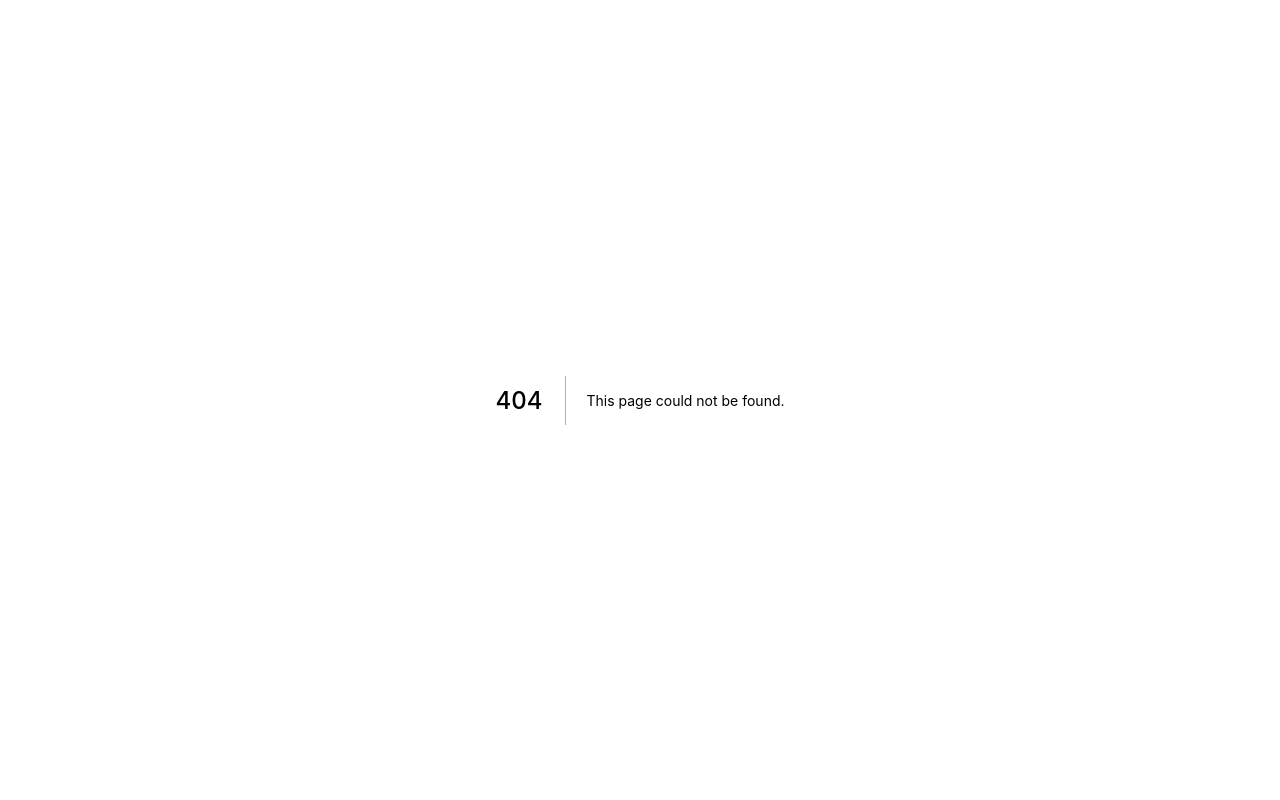
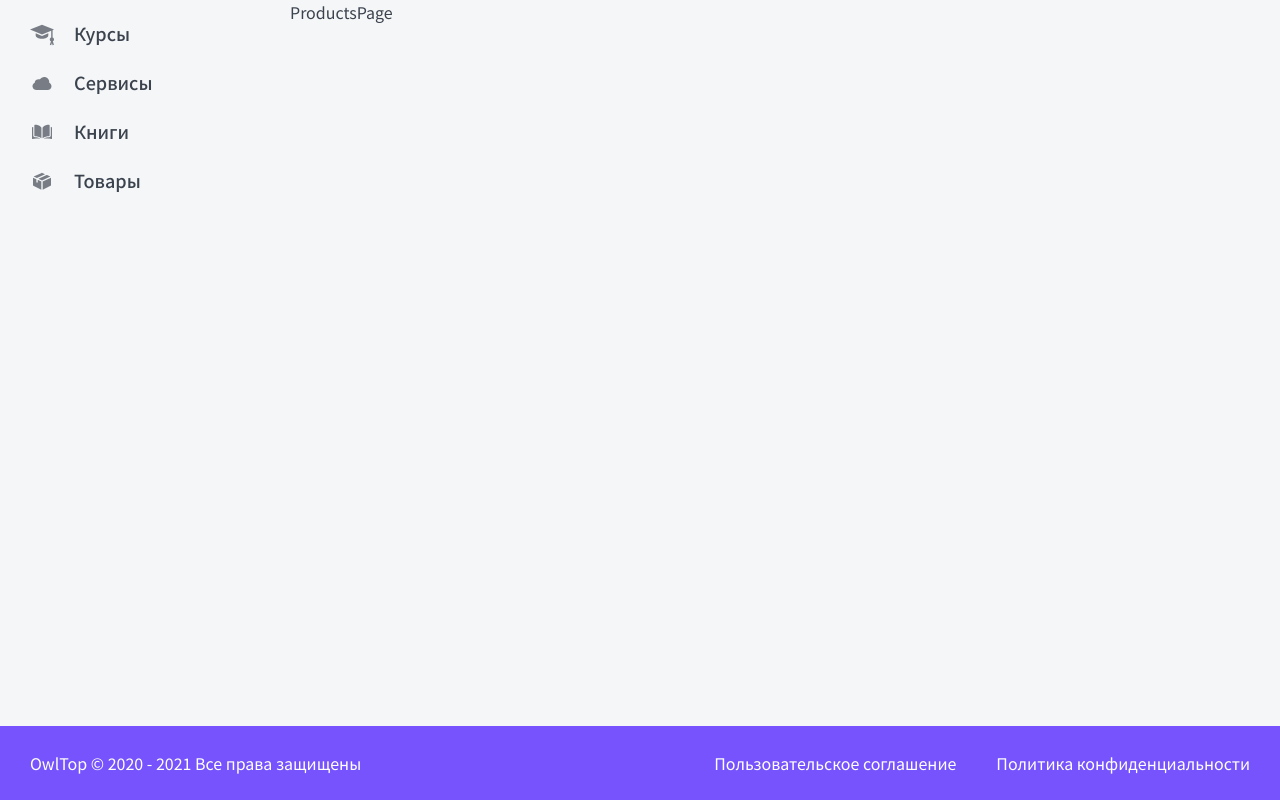
Before and after one commit to nborisov9/top-app, a Next.js app: page /products in a window 1280 px wide. Before the commit this address had no page. Built offline with nearby package versions, Linux system fonts and the light colour scheme.

Commit message:
create pages

```diff
--- /dev/null
+++ b/pages/products/index.tsx
@@ -0,0 +1,9 @@
+import React from 'react';
+
+import { withLayout } from '../../layout/Layout';
+
+const ProductsPage = () => {
+  return <div>ProductsPage</div>;
+};
+
+export default withLayout(ProductsPage);
```
Also changed, not shown: pages/books/index.tsx (added, +9 -0 lines), pages/courses/index.tsx (added, +8 -0 lines), pages/services/index.tsx (added, +9 -0 lines).
